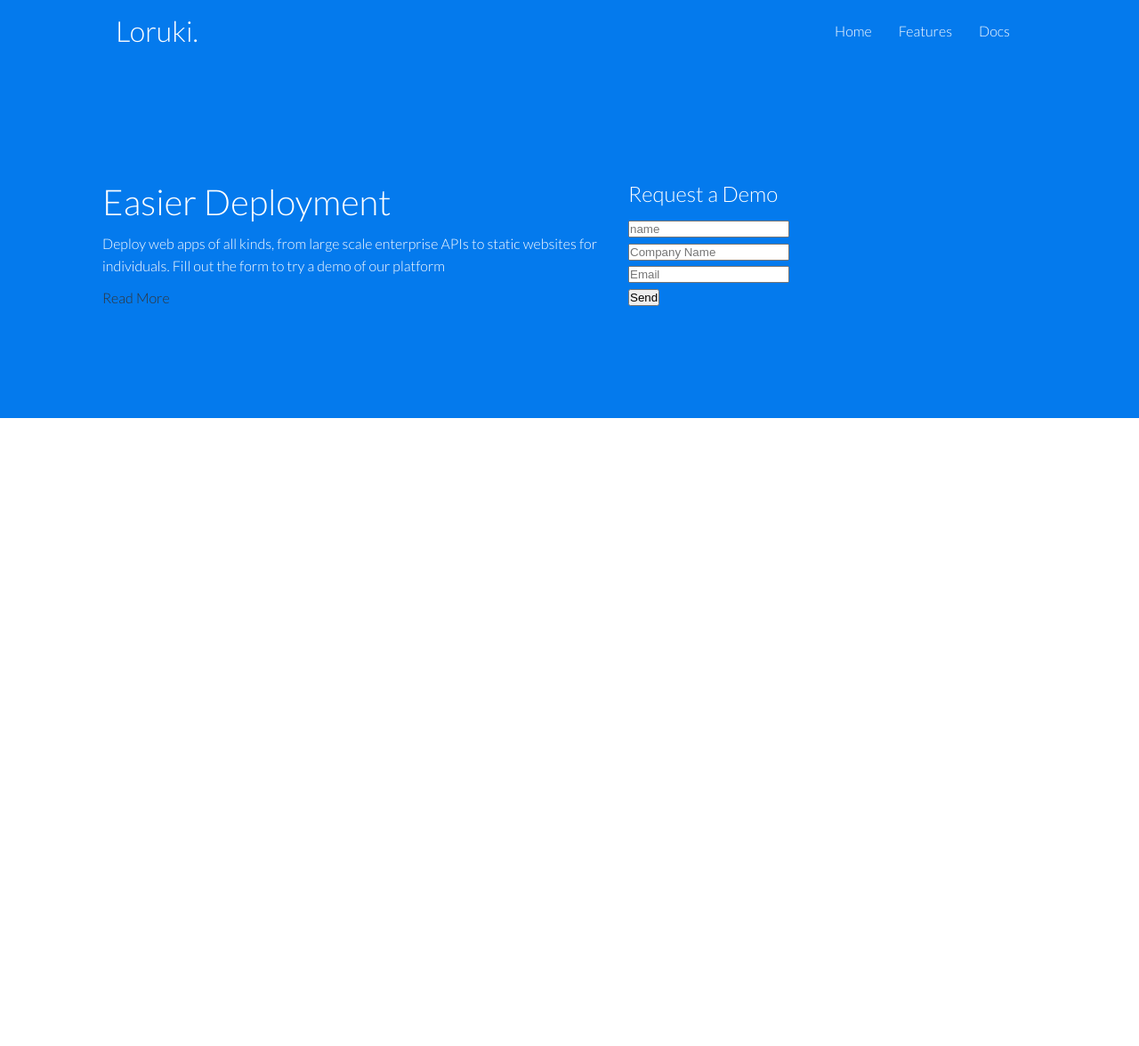
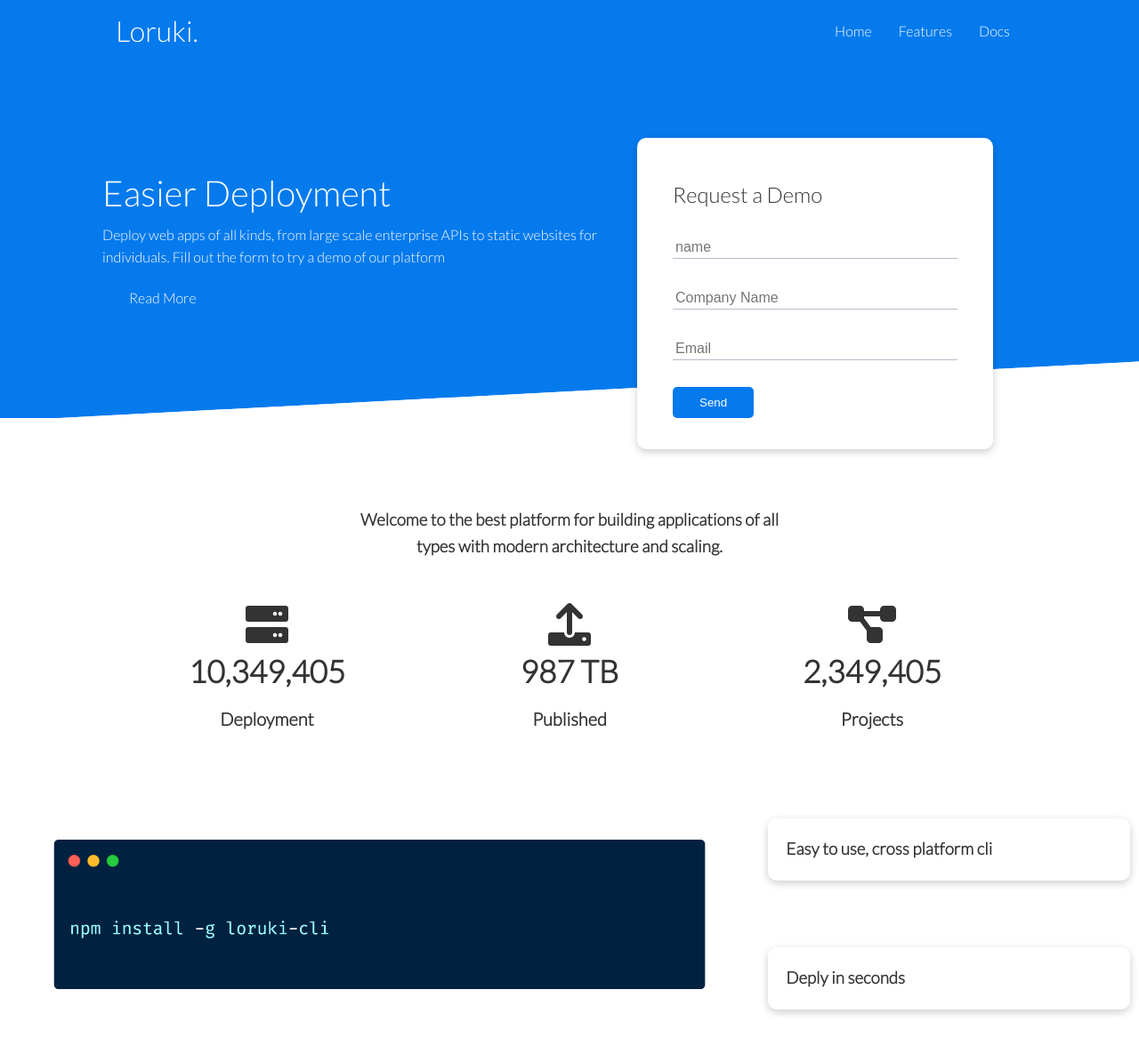
Before and after one commit to KaziShawon/youtube-practice-one, a plain HTML site: page index.html in a window 1280 px wide. Shown: the top 1176 px of the page at 89% size. Before the commit the page ends 800 px from the top, so only its background shows below. Drawn offline with Linux system fonts and the light colour scheme.

Commit message:
upto something

```diff
--- a/css/style.css
+++ b/css/style.css
@@ -64,7 +64,9 @@ img {
 .navbar .flex {
   justify-content: space-between;
 }
-/* Showcase  */
+/* >>>>>>>>>>>>>>>>>>>>>>>
+   <<<<<< Showcase >>>>>>
+<<<<<<<<<<<<<<<<<<<<<<<<<<< */
 .showcase {
   height: 400px;
   background-color: var(--primary-color);
@@ -81,29 +83,85 @@ img {
 }
 
 .showcase .grid {
+  overflow: visible;
   grid-template-columns: 55% 45%;
   gap: 30px;
 }
-/* Utilities  */
-.container {
-  max-width: 1100px;
-  margin: 0 auto;
-  overflow: auto;
-  padding: 0 40px;
+
+.showcase-form {
+  position: relative;
+  top: 60px;
+  height: 350px;
+  width: 400px;
+  padding: 40px;
+  z-index: 100;
+  /* justify-self: flex-end; */
 }
 
-.flex {
-  display: flex;
-  justify-content: center;
-  align-items: center;
-  height: 100%;
+.showcase-form .form-control {
+  margin: 30px 0;
 }
 
-.grid {
-  display: grid;
-  grid-template-columns: 1fr 1fr;
-  gap: 20px0;
-  justify-content: center;
-  align-items: center;
-  height: 100%;
+.showcase-form input[type="text"],
+.showcase-form input[type="email"] {
+  border: 0;
+  border-bottom: 1px solid #b4becb;
+  width: 100%;
+  padding: 3px;
+  font-size: 16px;
 }
+
+.showcase-form input:focus {
+  outline: none;
+}
+
+.showcase::before,
+.showcase::after {
+  content: "";
+  position: absolute;
+  height: 100px;
+  bottom: -70px;
+  right: 0;
+  left: 0;
+  background: #fff;
+  transform: skewY(-3deg);
+  -webkit-transform: skewY(-3deg);
+  -moz-transform: skewY(-3deg);
+  -ms-transform: skewY(-3deg);
+}
+
+/*---------------------------------
+>>>>>>>>>>>>>>> Stats <<<<<<<<<<<<<
+----------------------------------- */
+
+.stats {
+  padding-top: 100px;
+}
+
+.stats-heading {
+  max-width: 500px;
+  margin: auto;
+}
+
+.stats .grid h3 {
+  font-size: 35px;
+}
+
+.stats .grid p {
+  font-size: 20px;
+  font-weight: bold;
+}
+
+/*>>>>>>>>>>>>>>>>>>>>>>>>>>>>>>>>>>>>>>
+---------------- CLI -------------------
+<<<<<<<<<<<<<<<<<<<<<<<<<<<<<<<<<<<<<<<< */
+
+.cli .grid {
+  grid-template-columns: repeat(3, 1fr);
+  grid-template-rows: repeat(2, 1fr);
+}
+
+.cli .grid > *:first-child {
+  grid-column: 1 / span 2;
+  grid-row: 1 / span 2;
+}
--- /dev/null
+++ b/css/utilities.css
@@ -0,0 +1,124 @@
+/*----------------------------
+>>>>>>>>>>> Utilities <<<<<<<<
+------------------------------ */
+
+.container {
+  max-width: 1100px;
+  margin: 0 auto;
+  overflow: auto;
+  padding: 0 40px;
+}
+
+.card {
+  background-color: #fff;
+  color: #333;
+  border-radius: 10px;
+  box-shadow: 0 3px 10px rgba(0, 0, 0, 0.2);
+  padding: 20px;
+  margin: 10px;
+}
+
+.btn {
+  display: inline-block;
+  padding: 10px 30px;
+  background: var(--primary-color);
+  color: #fff;
+  border: none;
+  border-radius: 5px;
+}
+
+.btn-outline {
+  background-color: transparent;
+  border: 1px #fff;
+}
+
+.btn:hover {
+  transform: scale(0.98);
+}
+
+.text-center {
+  text-align: center;
+}
+
+.flex {
+  display: flex;
+  justify-content: center;
+  align-items: center;
+  height: 100%;
+}
+
+.grid {
+  display: grid;
+  grid-template-columns: 1fr 1fr;
+  gap: 20px0;
+  justify-content: center;
+  align-items: center;
+  height: 100%;
+}
+
+.gird-3 {
+  grid-template-columns: repeat(3, 1fr);
+}
+
+/*>>>>>>>>>>>>>> Margin <<<<<<<<<<<<<<< */
+.my-1 {
+  margin: 1rem 0;
+}
+
+.my-2 {
+  margin: 1.5rem 0;
+}
+
+.my-3 {
+  margin: 2rem 0;
+}
+
+.my-4 {
+  margin: 3rem 0;
+}
+
+.my-5 {
+  margin: 4rem 0;
+}
+
+.m-1 {
+  margin: 1rem 0;
+}
+
+.m-2 {
+  margin: 1.5rem 0;
+}
+
+.m-3 {
+  margin: 2rem 0;
+}
+
+.m-4 {
+  margin: 3rem 0;
+}
+
+.m-5 {
+  margin: 4rem 0;
+}
+
+/*---------------------- Padding ----------------------- */
+
+.p-1 {
+  padding: 1rem 0;
+}
+
+.p-2 {
+  padding: 1rem 0;
+}
+
+.p-3 {
+  padding: 2rem 0;
+}
+
+.p-4 {
+  padding: 3rem 0;
+}
+
+.p-5 {
+  padding: 4rem 0;
+}
--- a/index.html
+++ b/index.html
@@ -6,6 +6,7 @@
     <link rel="stylesheet" href="https://cdnjs.cloudflare.com/ajax/libs/font-awesome/6.0.0-beta3/css/all.min.css" integrity="sha512-Fo3rlrZj/k7ujTnHg4CGR2D7kSs0v4LLanw2qksYuRlEzO+tcaEPQogQ0KaoGN26/zrn20ImR1DfuLWnOo7aBA==" crossorigin="anonymous" referrerpolicy="no-referrer" />
     <meta name="viewport" content="width=device-width, initial-scale=1.0">
     <title>Loruki Practice</title>
+    <link rel="stylesheet" href="./css/utilities.css">
     <link rel="stylesheet" href="./css/style.css">
 </head>
 <body>
@@ -50,5 +51,57 @@
             </div>
         </div>
     </section>
+
+    <!-- Stats  -->
+    <section class="stats">
+        <div class="container">
+            <h3 class="stats-heading text-center my-1">
+                Welcome to the best platform for building applications of all types with modern architecture and scaling.
+            </h3>
+            <div class="grid gird-3 text-center my-4">
+                <div>
+                    <i class="fas fa-server fa-3x"></i>
+                    <h3>10,349,405</h3>
+                    <p class="text-secondary">Deployment</p>
+                </div>
+                <div>
+                    <i class="fas fa-upload fa-3x"></i>
+                    <h3>987 TB</h3>
+                    <p class="text-secondary">Published</div>
+                <div>
+                    <i class="fas fa-project-diagram fa-3x"></i>
+                    <h3>2,349,405</h3>
+                    <p class="text-secondary">Projects</p>
+                </div>
+            </div>
+        </div>
+    </section>
+
+    <!-- CLI  -->
+    <section class="cli">
+        <div class="conatiner grid">
+            <img src="./images/cli.png" alt="">
+            <div class="card">
+                <h3>Easy to use, cross platform cli</h3>
+            </div>
+            <div class="card">
+                <h3>Deply in seconds</h3>
+            </div>
+        </div>
+    </section>
+
+    <!-- Cloud  -->
+    <section class="cloud bg-primary my-2 py-2">
+        <div class="container grid">
+            <div class="text-center">
+                <h2 class="lg">Extreme Cloud Hosting</h2>
+                <p class="lead my-1">Clound hosting like you've never seen. Fast, efficient and scalable</p>
+                <a href="./features.html" class="btn btn-dark">Read More</a>
+            </div>
+            <img src="./images/cloud.png" alt="">
+        </div>
+    </section>
+
+
 </body>
 </html>
```
